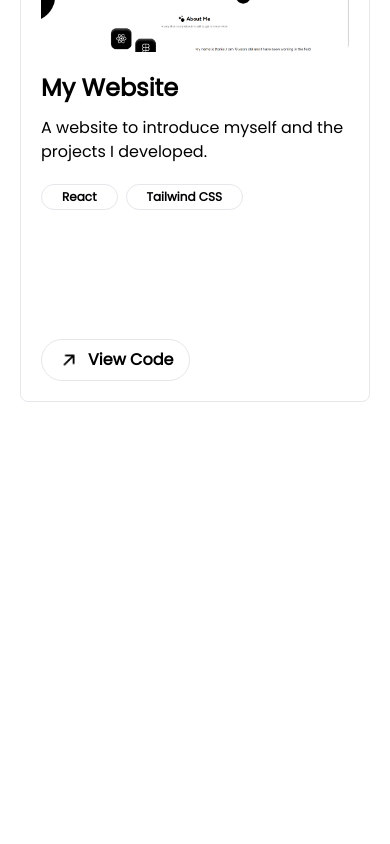
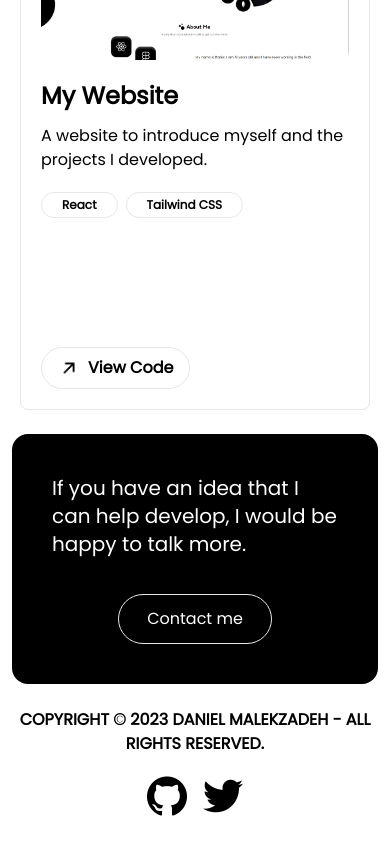
Before and after one commit to danielmalekzadeh/portfolio, a React (Vite) app: page / in a window 390 px wide. Shown: the part 2321-3165 px from the top of the page. Before the commit the page ends 2747 px from the top, so only its background shows below. Built offline with nearby package versions, Linux system fonts and the light colour scheme.

Commit message:
Complete footer

```diff
--- a/index.html
+++ b/index.html
@@ -12,7 +12,7 @@
       rel="stylesheet"
     />
   </head>
-  <body class="scrollbar-hide">
+  <body class="overflow-x-hidden">
     <div id="root"></div>
     <script type="module" src="/src/main.jsx"></script>
   </body>
--- a/src/App.jsx
+++ b/src/App.jsx
@@ -1,7 +1,15 @@
 import React from "react";
 
 // import our component
-import { Navbar, Hero, About, Skills, Projects } from "./components";
+import {
+  Navbar,
+  Hero,
+  About,
+  Skills,
+  Projects,
+  Contact,
+  Footer,
+} from "./components";
 
 // import assets
 import { e1, e2, e3, e4 } from "./assets";
@@ -25,13 +33,13 @@ const App = () => {
         src={e3}
         alt="e 2"
         width={90}
-        className="absolute right-0 2xl:-bottom-[80%] xl:-bottom-[127%] hidden xl:block z-[-1]"
+        className="absolute right-0 xl:-right-[2%] 2xl:-bottom-[80%] xl:-bottom-[127%] hidden xl:block z-[-1]"
       />
       <img
         src={e4}
         alt="e 2"
         width={90}
-        className="absolute left-0 2xl:-bottom-[160%] xl:-bottom-[230%] hidden xl:block z-[-1]"
+        className="absolute left-0 xl:-left-[2%] 2xl:-bottom-[160%] xl:-bottom-[220%] hidden xl:block z-[-1]"
       />
       <div className="container m-auto px-3  md:px-4 2xl:px-0">
         <Navbar />
@@ -39,6 +47,8 @@ const App = () => {
         <About />
         <Skills />
         <Projects />
+        <Contact />
+        <Footer />
       </div>
     </div>
   );
--- a/src/assets/index.js
+++ b/src/assets/index.js
@@ -8,6 +8,8 @@ import e3 from "./e3.png";
 import e4 from "./e4.png";
 import threeB from "./3b.png";
 import tech from "./tech.png";
+import github from "./github.png";
+import twitter from "./twitter.png";
 
 // import icons
 import css from "./icons/css.png";
@@ -75,6 +77,8 @@ export {
   threeB,
   tech,
   arrowRightUp,
+  github,
+  twitter,
 };
 export { icons };
 export { myWebsite, tiktik, musicPlatform, ecommerce, shareme, socialmedia };
--- a/src/components/About.jsx
+++ b/src/components/About.jsx
@@ -17,7 +17,7 @@ const About = () => {
         <div className="w-full flex items-center justify-center py-7 md:py-0">
           <img src={tech} alt="tech image" width={280} />
         </div>
-        <div className="px-4 mt-5 rounded-2xl w-full">
+        <div className="px-4 mt-4 rounded-2xl w-full">
           <p className="text-xl leading-8 max-w-3xl">
             My name is Daniel, I am 19 years old and I have been working in the
             field of web design and development for 2 years and I am also
--- /dev/null
+++ b/src/components/Contact.jsx
@@ -0,0 +1,20 @@
+import React from "react";
+
+const Contact = () => {
+  return (
+    <div className="bg-black text-white rounded-2xl px-10 py-10 h-[250px] flex flex-col items-center justify-between md:flex-row md:py-0 md:h-[200px]">
+      <p className="text-xl font-medium">
+        If you have an idea that I can help develop, I would be happy to talk
+        more.
+      </p>
+      <a
+        href="mailto:daniel.malekzadeh@hotmail.com"
+        className="border px-7 py-3 rounded-full hover:bg-white hover:text-black transition-all"
+      >
+        Contact me
+      </a>
+    </div>
+  );
+};
+
+export default Contact;
--- /dev/null
+++ b/src/components/Footer.jsx
@@ -0,0 +1,24 @@
+import React from "react";
+
+// import assets
+import { github, twitter } from "../assets";
+
+const Footer = () => {
+  return (
+    <div className="py-6 flex flex-col justify-between items-center md:flex-row">
+      <b className="text-center mb-4 md:text-left md:mb-0">
+        COPYRIGHT © 2023 DANIEL MALEKZADEH - ALL RIGHTS RESERVED.
+      </b>
+      <div className="flex gap-2">
+        <a href="https://github.com/danielmalekzadeh">
+          <img src={github} alt="github" width={48} />
+        </a>
+        <a href="https://github.com/danielmalekzadeh">
+          <img src={twitter} alt="github" width={48} />
+        </a>
+      </div>
+    </div>
+  );
+};
+
+export default Footer;
--- a/src/components/Skills.jsx
+++ b/src/components/Skills.jsx
@@ -22,7 +22,7 @@ const Skills = () => {
       <p className="mt-4 opacity-75 text-center">
         I love learning and always looking for new things
       </p>
-      <div className="py-3 flex gap-2 overflow-x-auto bg-white">
+      <div className="py-4 flex gap-2 overflow-x-auto bg-white">
         <Swiper
           slidesPerView={cwidth > 768 ? "12" : "5"}
           spaceBetween={15}
--- a/src/components/index.js
+++ b/src/components/index.js
@@ -3,3 +3,5 @@ export { default as Hero } from "./Hero";
 export { default as About } from "./About";
 export { default as Skills } from "./Skills";
 export { default as Projects } from "./Projects";
+export { default as Contact } from "./Contact";
+export { default as Footer } from "./Footer";
```
Also changed, not shown: src/assets/github.png (added), src/assets/twitter.png (added).
